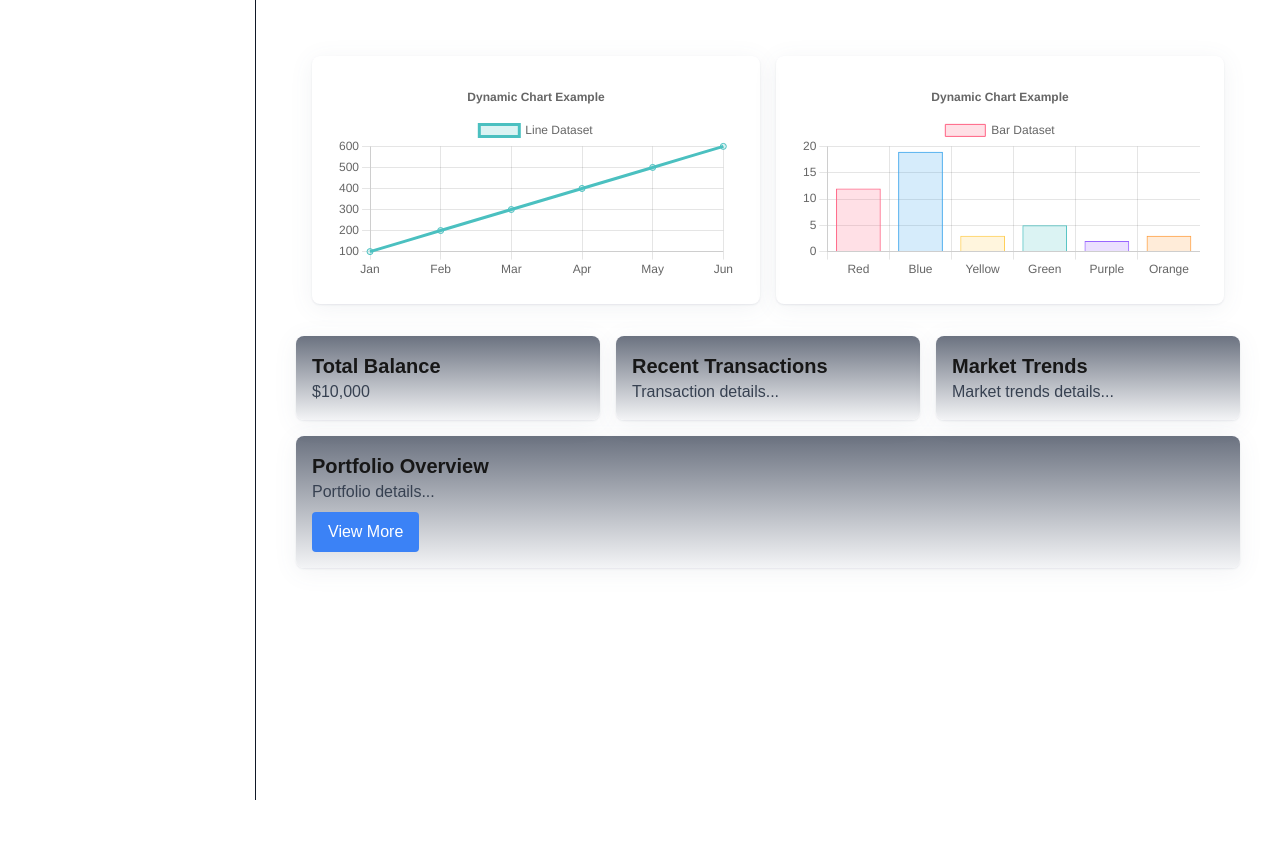
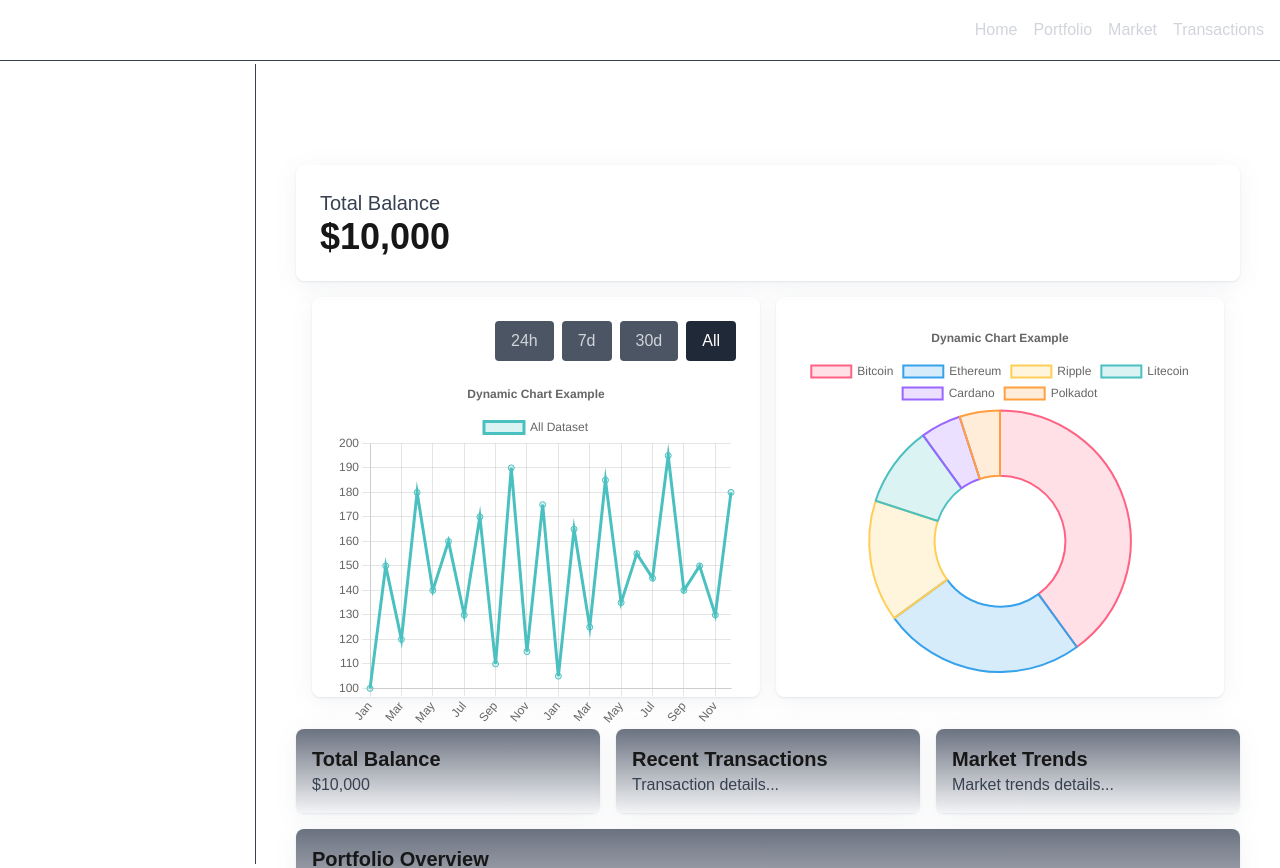
Before and after one commit to DaviLuisSantos/wallet-frontend, a Next.js app: page /dashboard in a window 1280 px wide. Shown: the top 868 px of the page. Before the commit the page ends 800 px from the top, so only its background shows below. Built offline with nearby package versions, Linux system fonts and the light colour scheme.

Commit message:
useState adicionado no dashboard
Component Navbar adicionada

```diff
--- /dev/null
+++ b/src/components/Navbar.jsx
@@ -0,0 +1,32 @@
+import React from 'react';
+import Link from 'next/link';
+
+const Navbar = () => {
+    return (
+        <nav className=" p-4 border-b border-gray-700">
+            <div className="container mx-auto flex justify-between items-center">
+                <div className="text-white text-lg font-bold">
+                    <Link legacyBehavior href="/">
+                        <a>CryptoDashboard</a>
+                    </Link>
+                </div>
+                <div className="space-x-4">
+                    <Link legacyBehavior href="/">
+                        <a className="text-gray-300 hover:text-white">Home</a>
+                    </Link>
+                    <Link legacyBehavior href="/portfolio">
+                        <a className="text-gray-300 hover:text-white">Portfolio</a>
+                    </Link>
+                    <Link legacyBehavior href="/market">
+                        <a className="text-gray-300 hover:text-white">Market</a>
+                    </Link>
+                    <Link legacyBehavior href="/transactions">
+                        <a className="text-gray-300 hover:text-white">Transactions</a>
+                    </Link>
+                </div>
+            </div>
+        </nav>
+    );
+};
+
+export default Navbar;
--- a/src/components/Sidebar.jsx
+++ b/src/components/Sidebar.jsx
@@ -3,7 +3,7 @@ import Link from 'next/link';
 
 export default function Sidebar() {
   return (
-        <div className="h-full w-64 text-white fixed top-0 left-0 p-1 border-r border-gray-900">
+    <div className="h-full w-64 text-white fixed top-16 left-0 p-4 border-r border-gray-700">
       <div className="text-2xl font-bold mb-6">Crypto Manager</div>
       <ul className="space-y-4">
         <li className="flex items-center px-4 py-2 hover:bg-gray-700 cursor-pointer rounded-lg">
--- a/src/pages/_app.jsx
+++ b/src/pages/_app.jsx
@@ -1,16 +1,22 @@
 import Sidebar from '../components/Sidebar';
+import Navbar from '../components/Navbar';
 import '../app/globals.css';
 
 function MyApp({ Component, pageProps }) {
   return (
-    <div className="flex h-screen">
-      {/* Sidebar */}
-      <Sidebar />
+    <div className="flex flex-col h-screen">
+      {/* Navbar */}
+      <Navbar />
 
-      {/* Conteúdo Principal */}
-      <main className="flex-1 p-6 ml-64">
-        <Component {...pageProps} />
-      </main>
+      <div className="flex flex-1">
+        {/* Sidebar */}
+        <Sidebar />
+
+        {/* Conteúdo Principal */}
+        <main className="flex-1 p-6 ml-64 mt-16">
+          <Component {...pageProps} />
+        </main>
+      </div>
     </div>
   );
 }
--- a/src/pages/dashboard.jsx
+++ b/src/pages/dashboard.jsx
@@ -1,25 +1,70 @@
-import React from 'react';
+import React, { useState } from 'react';
 import ChartComponent from '../components/Chart';
 
-const lineData = {
-  labels: ['Jan', 'Feb', 'Mar', 'Apr', 'May', 'Jun'],
+const lineData24h = {
+    labels: ['0h', '4h', '8h', '12h', '16h', '20h', '24h'],
     datasets: [
         {
-      label: 'Line Dataset',
-      data: [100, 200, 300, 400, 500, 600],
+            label: '24h Dataset',
+            data: [100, 150, 120, 180, 140, 160, 130],
             borderColor: 'rgba(75, 192, 192, 1)',
             backgroundColor: 'rgba(75, 192, 192, 0.2)',
-      tension: 0.4,
+            tension: 0,
         },
     ],
 };
 
-const barData = {
-  labels: ['Red', 'Blue', 'Yellow', 'Green', 'Purple', 'Orange'],
+const lineData7d = {
+    labels: ['Mon', 'Tue', 'Wed', 'Thu', 'Fri', 'Sat', 'Sun'],
     datasets: [
         {
-      label: 'Bar Dataset',
-      data: [12, 19, 3, 5, 2, 3],
+            label: '7d Dataset',
+            data: [200, 250, 220, 280, 240, 260, 230],
+            borderColor: 'rgba(75, 192, 192, 1)',
+            backgroundColor: 'rgba(75, 192, 192, 0.2)',
+            tension: 0,
+        },
+    ],
+};
+
+const lineData30d = {
+    labels: Array.from({ length: 30 }, (_, i) => `Day ${i + 1}`),
+    datasets: [
+        {
+            label: '30d Dataset',
+            data: Array.from({ length: 30 }, () => Math.floor(Math.random() * 200 + 100)),
+            borderColor: 'rgba(75, 192, 192, 1)',
+            backgroundColor: 'rgba(75, 192, 192, 0.2)',
+            tension: 0,
+        },
+    ],
+};
+
+const lineDataAll = {
+    labels: [
+        'Jan', 'Feb', 'Mar', 'Apr', 'May', 'Jun', 'Jul', 'Aug', 'Sep', 'Oct', 'Nov', 'Dec',
+        'Jan', 'Feb', 'Mar', 'Apr', 'May', 'Jun', 'Jul', 'Aug', 'Sep', 'Oct', 'Nov', 'Dec'
+    ],
+    datasets: [
+        {
+            label: 'All Dataset',
+            data: [
+                100, 150, 120, 180, 140, 160, 130, 170, 110, 190, 115, 175,
+                105, 165, 125, 185, 135, 155, 145, 195, 140, 150, 130, 180
+            ],
+            borderColor: 'rgba(75, 192, 192, 1)',
+            backgroundColor: 'rgba(75, 192, 192, 0.2)',
+            tension: 0,
+        },
+    ],
+};
+
+const donutData = {
+    labels: ['Bitcoin', 'Ethereum', 'Ripple', 'Litecoin', 'Cardano', 'Polkadot'],
+    datasets: [
+        {
+            label: 'Cryptocurrency Distribution',
+            data: [40, 25, 15, 10, 5, 5],
             backgroundColor: [
                 'rgba(255, 99, 132, 0.2)',
                 'rgba(54, 162, 235, 0.2)',
@@ -36,13 +81,14 @@ const barData = {
                 'rgba(153, 102, 255, 1)',
                 'rgba(255, 159, 64, 1)',
             ],
-      borderWidth: 1,
+
         },
     ],
 };
 
 const options = {
     responsive: true,
+    maintainAspectRatio: false,
     plugins: {
         legend: {
             position: 'top',
@@ -55,17 +101,69 @@ const options = {
 };
 
 const Dashboard = () => {
+    const [selectedData, setSelectedData] = useState(lineDataAll);
+    const [selectedRange, setSelectedRange] = useState('all');
+
+    const handleTimeRangeChange = (range) => {
+        setSelectedRange(range);
+        switch (range) {
+            case '24h':
+                setSelectedData(lineData24h);
+                break;
+            case '7d':
+                setSelectedData(lineData7d);
+                break;
+            case '30d':
+                setSelectedData(lineData30d);
+                break;
+            case 'all':
+            default:
+                setSelectedData(lineDataAll);
+                break;
+        }
+    };
+
     return (
         <div className="container mx-auto p-4">
+            <div className="shadow-custom rounded-lg p-6">
+                <h2 className="text-xl text-gray-700">Total Balance</h2>
+                <p className="text-4xl font-bold">$10,000</p>
+            </div>
             <div className="grid grid-cols-1 md:grid-cols-2 gap-4 p-4">
-        <div className="bg-#222531 shadow-custom rounded-lg p-6 h-full">
+                <div className="bg-#222531 shadow-custom rounded-lg p-6 h-full" style={{ height: '400px' }}>
+                                        <div className="flex justify-end space-x-2 mb-4">
+                      <button
+                        onClick={() => handleTimeRangeChange('24h')}
+                        className={`px-4 py-2 rounded ${selectedRange === '24h' ? 'bg-gray-800 text-white' : 'bg-gray-600 text-gray-300'}`}
+                      >
+                        24h
+                      </button>
+                      <button
+                        onClick={() => handleTimeRangeChange('7d')}
+                        className={`px-4 py-2 rounded ${selectedRange === '7d' ? 'bg-gray-800 text-white' : 'bg-gray-600 text-gray-300'}`}
+                      >
+                        7d
+                      </button>
+                      <button
+                        onClick={() => handleTimeRangeChange('30d')}
+                        className={`px-4 py-2 rounded ${selectedRange === '30d' ? 'bg-gray-800 text-white' : 'bg-gray-600 text-gray-300'}`}
+                      >
+                        30d
+                      </button>
+                      <button
+                        onClick={() => handleTimeRangeChange('all')}
+                        className={`px-4 py-2 rounded ${selectedRange === 'all' ? 'bg-gray-800 text-white' : 'bg-gray-600 text-gray-300'}`}
+                      >
+                        All
+                      </button>
+                    </div>
                     <div className="h-full">
-            <ChartComponent type="line" data={lineData} options={options} />
+                        <ChartComponent type="line" data={selectedData} options={options} />
                     </div>
                 </div>
-        <div className="bg-#222531 shadow-custom rounded-lg p-6 h-full">
+                <div className="bg-#222531 shadow-custom rounded-lg p-6 h-full" style={{ height: '400px' }}>
                     <div className="h-full">
-            <ChartComponent type="bar" data={barData} options={options} />
+                        <ChartComponent type="doughnut" data={donutData} options={options} />
                     </div>
                 </div>
             </div>
```
Lines whose indentation alone changed are shown as unchanged.
